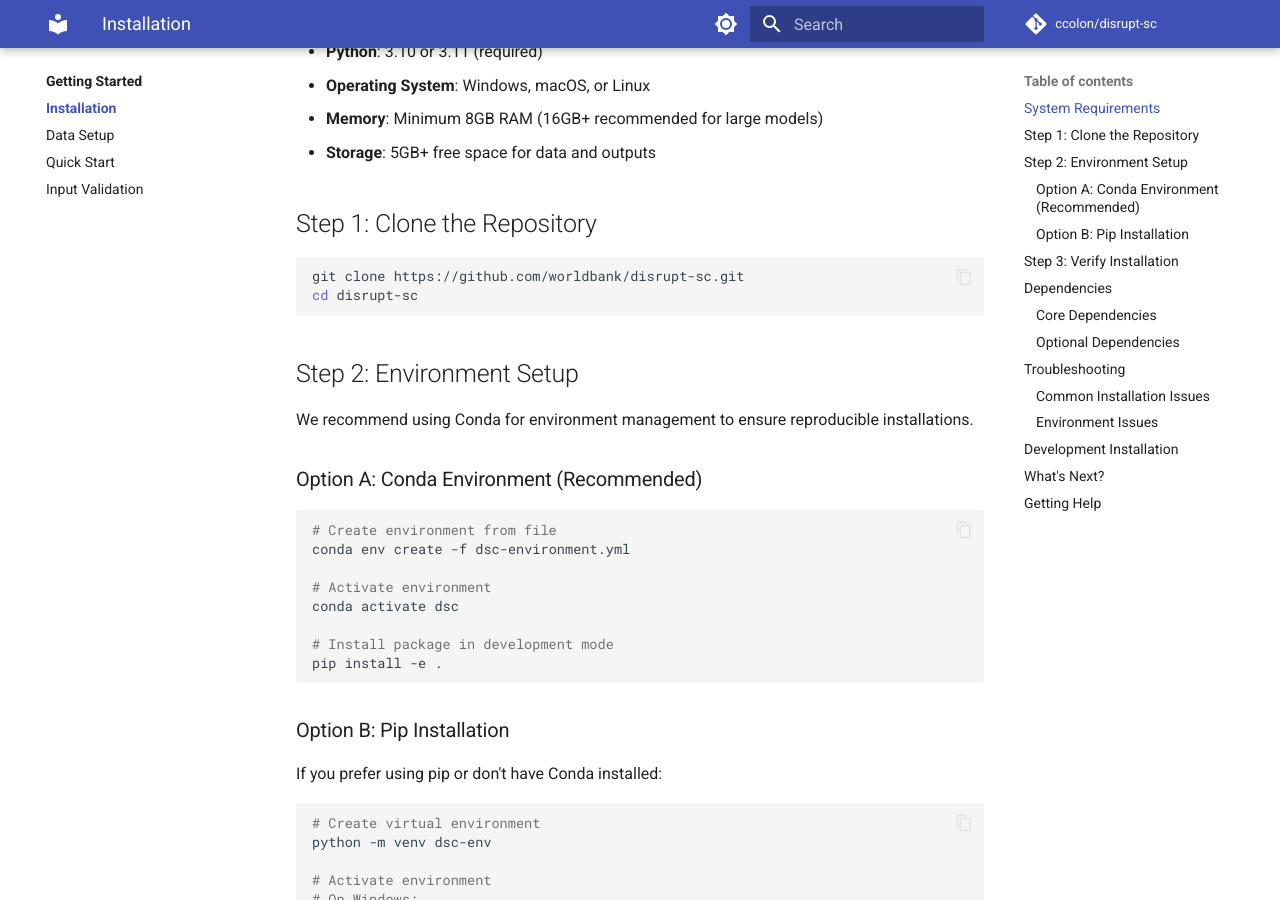
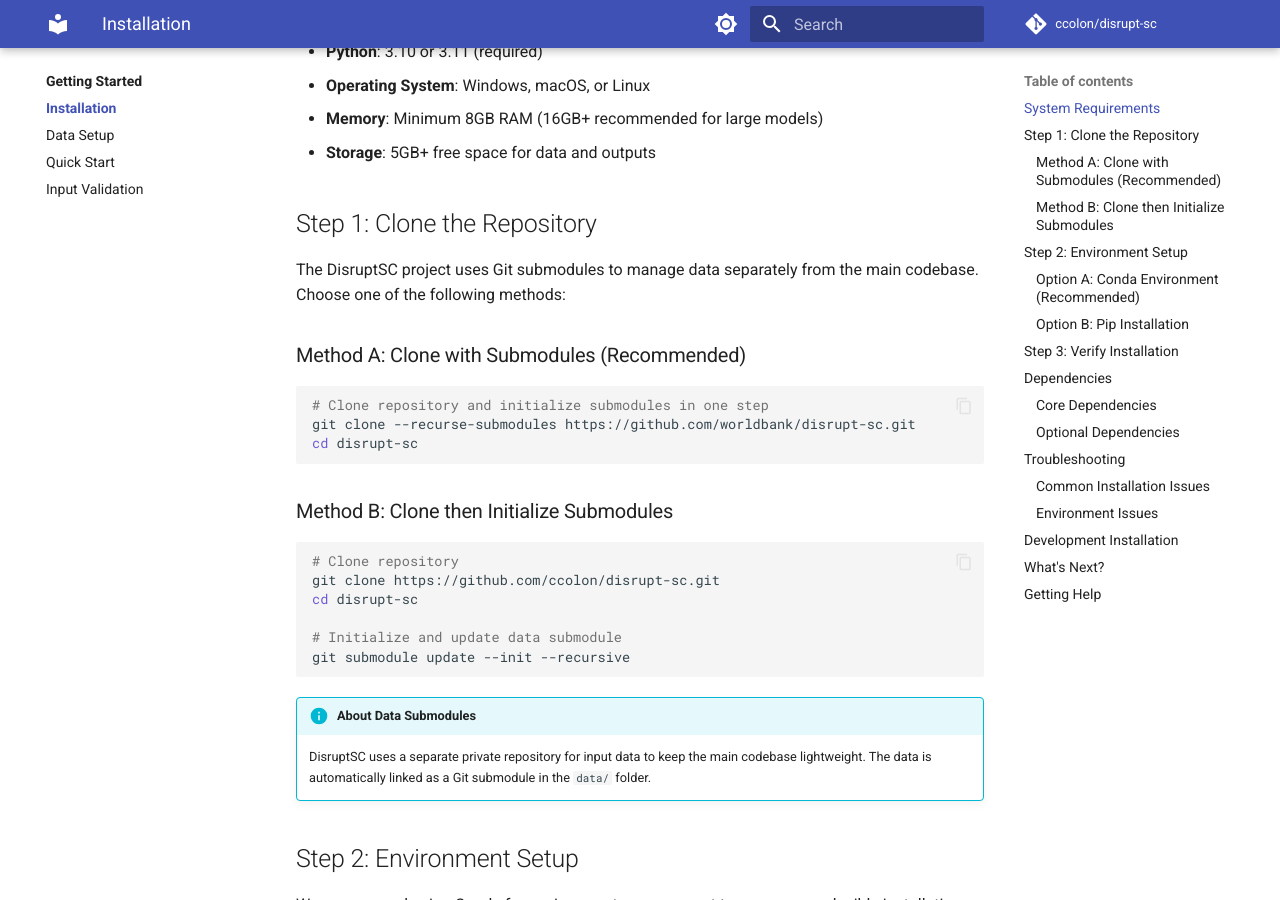
Before and after one commit to ccolon/disruptsc, an MkDocs documentation site: the page built from docs/getting-started/installation.md, in a window 1280 px wide and 900 px high, scrolled down 305 px. Built offline with MkDocs 1.6.1 and Material for MkDocs 9.7.7, drawn with Linux system fonts in a browser that asks for light colours; comment, search, counter and statistics services are not loaded; the version menu is left out; some of the changed text lies outside the part shown.

Commit message:
update doc

````diff
--- a/docs/getting-started/installation.md
+++ b/docs/getting-started/installation.md
@@ -11,10 +11,29 @@ This guide will help you install DisruptSC and set up the required environment.
 
 ## Step 1: Clone the Repository
 
+The DisruptSC project uses Git submodules to manage data separately from the main codebase. Choose one of the following methods:
+
+### Method A: Clone with Submodules (Recommended)
+
 ```bash
-git clone https://github.com/worldbank/disrupt-sc.git
+# Clone repository and initialize submodules in one step
+git clone --recurse-submodules https://github.com/worldbank/disrupt-sc.git
 cd disrupt-sc
 ```
+
+### Method B: Clone then Initialize Submodules
+
+```bash
+# Clone repository
+git clone https://github.com/ccolon/disrupt-sc.git
+cd disrupt-sc
+
+# Initialize and update data submodule
+git submodule update --init --recursive
+```
+
+!!! info "About Data Submodules"
+    DisruptSC uses a separate private repository for input data to keep the main codebase lightweight. The data is automatically linked as a Git submodule in the `data/` folder.
 
 ## Step 2: Environment Setup
 
@@ -87,6 +106,30 @@ DisruptSC relies on several key packages:
 
 ### Common Installation Issues
 
+??? failure "Empty data folder after cloning"
+
+    If your `data/` folder is empty after cloning, the submodule wasn't initialized:
+
+    ```bash
+    # Initialize and update submodules
+    git submodule update --init --recursive
+
+    # Verify data is present
+    ls data/
+    # Should show: Cambodia, ECA, Ecuador, Global, Testkistan, etc.
+    ```
+
+??? failure "Submodule already exists error"
+
+    If you get `fatal: 'data' already exists in the index` when trying to add submodules:
+
+    ```bash
+    # The submodule is already configured, just update it
+    git submodule update --init --recursive
+
+    # Don't run git submodule add again
+    ```
+
 ??? failure "Conda environment creation hangs"
 
     The environment creation may get stuck in the "solving environment" step. Try:
@@ -152,8 +195,8 @@ pip install -e .
 For developers contributing to DisruptSC:
 
 ```bash
-# Clone with development dependencies
-git clone https://github.com/worldbank/disrupt-sc.git
+# Clone with development dependencies and submodules
+git clone --recurse-submodules https://github.com/worldbank/disrupt-sc.git
 cd disrupt-sc
 
 # Create development environment
````
Also changed, not shown: docs/getting-started/data-setup.md (+18 -7 lines).
